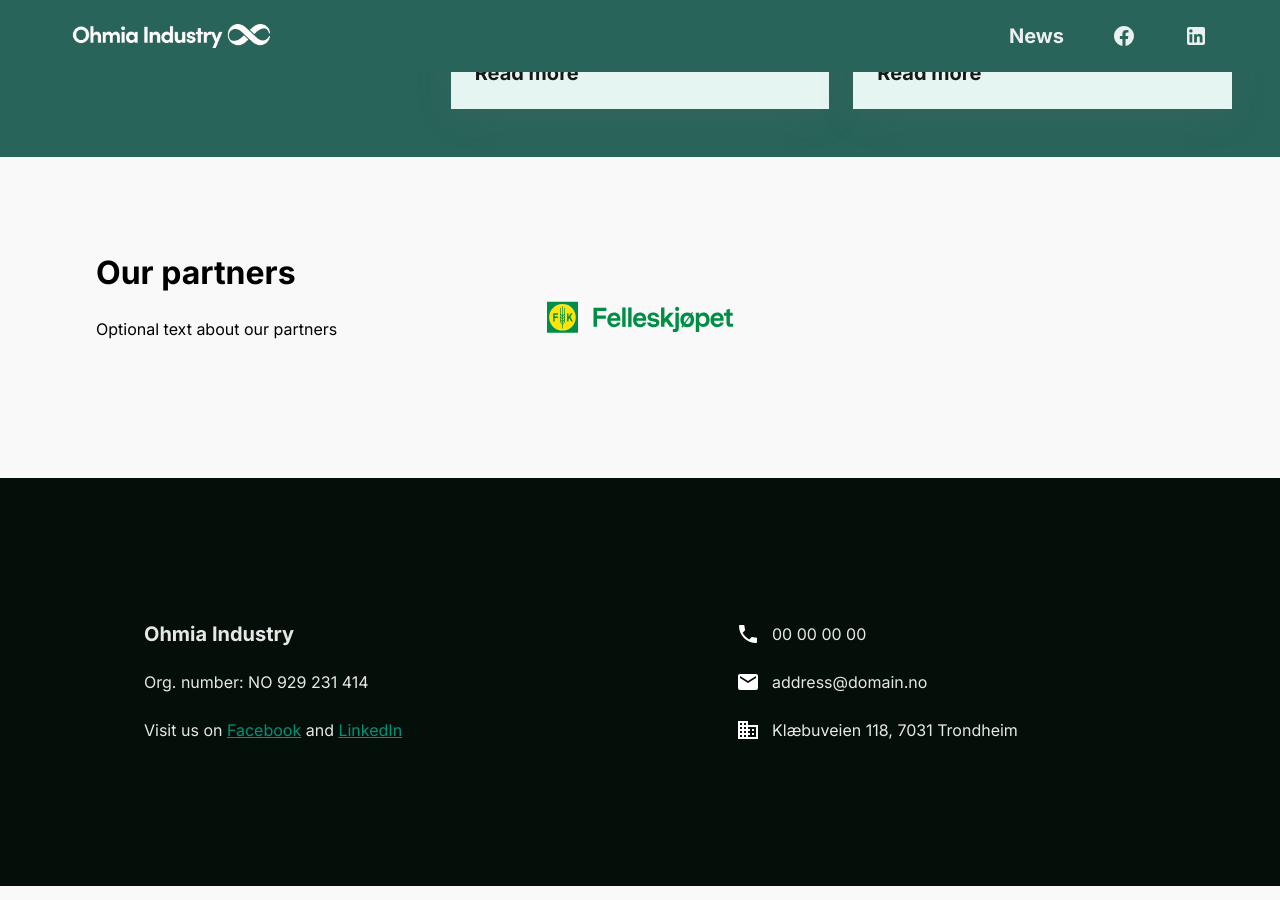
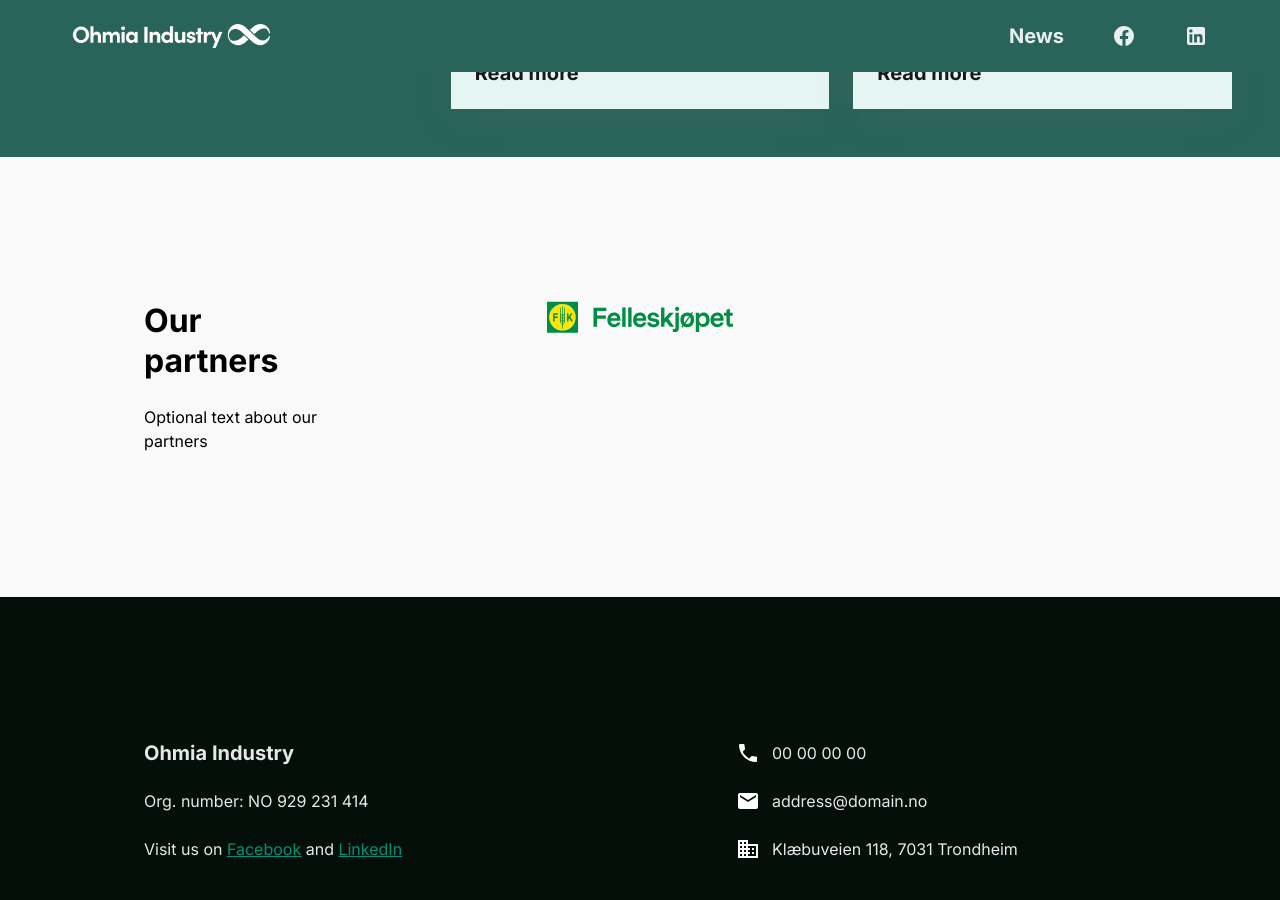
Before and after one commit to michael-bantle/ohmiaindustry.github.io, a Jekyll site: the page built from index.html, in a window 1280 px wide and 900 px high, scrolled down 3219 px. Built offline with Jekyll 4.4.1, drawn with Linux system fonts in a browser that asks for light colours.

Commit message:
Fix padding

```diff
--- a/index.html
+++ b/index.html
@@ -82,7 +82,7 @@ title: Ohmia Industry
 
 
 <section id="partners" class="col-3 col-gutter">
-  <div class="pad-medium">
+  <div class="pad-large">
     <h2>{{ partners.heading }}</h2>
     <p>{{ partners.text }}</p>
   </div>
```
